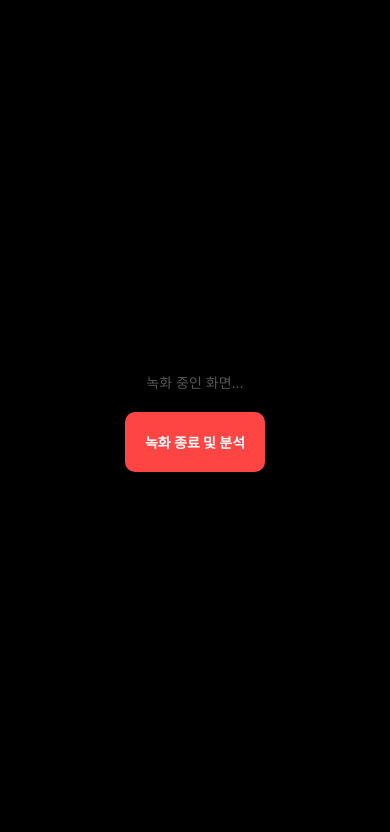
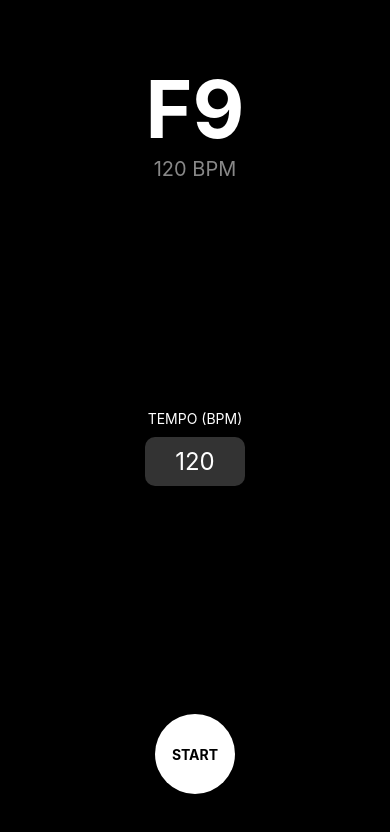
Before and after one commit to Samkimtp/iROOM-MVP, a React Native app: screen / in a window 390 px wide. Shown: the top 832 px of the page. Built offline with nearby package versions, Linux system fonts and the light colour scheme.

Commit message:
feat: 시각적 메트로놈(Visual Pulse) 및 BPM 설정 기능 구현

```diff
--- a/App.js
+++ b/App.js
@@ -1,79 +1,69 @@
-import React, { useState } from 'react';
-import { View, Text, StyleSheet, TouchableOpacity, ImageBackground } from 'react-native';
+import React, { useState, useEffect } from 'react';
+import { View, Text, StyleSheet, TouchableOpacity, TextInput } from 'react-native';
 
 const App = () => {
-  const [showResult, setShowResult] = useState(false);
+  const [isRecording, setIsRecording] = useState(false);
+  const [bpm, setBpm] = useState('120');
+  const [flash, setFlash] = useState(false);
 
-  // 연주 종료 후 보여줄 가짜 데이터 (나중에 실제 데이터로 연결될 부분)
-  const resultData = {
-    playTime: "05:01",
-    pitchAccuracy: "92%",
-    rhythmStability: "88%",
-    date: "2026. 4. 29. 오전 9:10"
-  };
+  // 시각적 메트로놈 효과 (BPM에 맞춰 화면 깜빡임)
+  useEffect(() => {
+    let interval;
+    if (isRecording) {
+      const msPerBeat = 60000 / parseInt(bpm);
+      interval = setInterval(() => {
+        setFlash(true);
+        setTimeout(() => setFlash(false), 100); // 0.1초 동안 노란색 테두리
+      }, msPerBeat);
+    }
+    return () => clearInterval(interval);
+  }, [isRecording, bpm]);
 
   return (
-    <View style={styles.container}>
-      {!showResult ? (
-        /* --- 녹화 화면 --- */
-        <View style={styles.fullScreen}>
-          <Text style={styles.guideText}>녹화 중인 화면...</Text>
-          <TouchableOpacity
-            style={styles.stopButton}
-            onPress={() => setShowResult(true)}
-          >
-            <Text style={styles.buttonText}>녹화 종료 및 분석</Text>
-          </TouchableOpacity>
-        </View>
-      ) : (
-        /* --- 결과 요약 화면 (사진 2 스타일) --- */
-        <View style={styles.fullScreen}>
-          <View style={styles.resultOverlay}>
-            <Text style={styles.prTitle}>NEW PR</Text>
+    <View style={[styles.container, flash && styles.flashBorder]}>
+      {/* 상단: 튜너 및 상태 표시 */}
+      <View style={styles.header}>
+        <Text style={styles.noteText}>F9</Text>
+        <Text style={styles.subText}>{bpm} BPM</Text>
+      </View>
 
-            <View style={styles.statsContainer}>
-              <View style={styles.statLine}>
-                <Text style={styles.statValue}>{resultData.playTime}</Text>
-                <Text style={styles.statLabel}>거리(실제 연주 시간)</Text>
-              </View>
-              <View style={styles.statLine}>
-                <Text style={styles.statValue}>{resultData.pitchAccuracy}</Text>
-                <Text style={styles.statLabel}>음정 정확도</Text>
-              </View>
-              <View style={styles.statLine}>
-                <Text style={styles.statValue}>{resultData.rhythmStability}</Text>
-                <Text style={styles.statLabel}>박자 안정감</Text>
-              </View>
-              <Text style={styles.dateText}>{resultData.date}</Text>
-            </View>
-          </View>
+      {/* 중앙: 메트로놈 설정 영역 */}
+      <View style={styles.configArea}>
+        <Text style={styles.label}>TEMPO (BPM)</Text>
+        <TextInput
+          style={styles.input}
+          value={bpm}
+          onChangeText={setBpm}
+          keyboardType="numeric"
+        />
+      </View>
 
-          <TouchableOpacity
-            style={styles.saveButton}
-            onPress={() => setShowResult(false)}
-          >
-            <Text style={styles.buttonText}>영상 저장 및 공유</Text>
-          </TouchableOpacity>
-        </View>
-      )}
+      {/* 하단: 컨트롤 버튼 */}
+      <View style={styles.footer}>
+        <TouchableOpacity
+          style={[styles.recButton, isRecording && styles.recording]}
+          onPress={() => setIsRecording(!isRecording)}
+        >
+          <Text style={styles.buttonText}>{isRecording ? "STOP" : "START"}</Text>
+        </TouchableOpacity>
+      </View>
     </View>
   );
 };
 
 const styles = StyleSheet.create({
-  container: { flex: 1, backgroundColor: '#000' },
-  fullScreen: { flex: 1, justifyContent: 'center', alignItems: 'center' },
-  resultOverlay: { width: '90%', padding: 20, backgroundColor: 'rgba(0,0,0,0.6)', borderRadius: 15 },
-  prTitle: { fontSize: 80, fontWeight: '900', color: '#fff', fontStyle: 'italic', marginBottom: 20 },
-  statsContainer: { alignSelf: 'flex-end' },
-  statLine: { alignItems: 'flex-end', marginBottom: 15 },
-  statValue: { fontSize: 32, color: '#fff', fontWeight: 'bold' },
-  statLabel: { fontSize: 14, color: '#ccc' },
-  dateText: { color: '#888', marginTop: 10 },
-  stopButton: { padding: 20, backgroundColor: '#ff4444', borderRadius: 10 },
-  saveButton: { marginTop: 30, padding: 20, backgroundColor: '#007AFF', borderRadius: 10 },
-  buttonText: { color: '#fff', fontWeight: 'bold' },
-  guideText: { color: '#555', marginBottom: 20 }
+  container: { flex: 1, backgroundColor: '#000', borderWeight: 10, borderColor: 'transparent' },
+  flashBorder: { borderColor: '#FFD700', borderWidth: 10 }, // 박자에 맞춰 노란색 테두리
+  header: { marginTop: 60, alignItems: 'center' },
+  noteText: { fontSize: 80, color: '#fff', fontWeight: 'bold' },
+  subText: { color: '#888', fontSize: 20 },
+  configArea: { flex: 1, justifyContent: 'center', alignItems: 'center' },
+  label: { color: '#fff', marginBottom: 10 },
+  input: { backgroundColor: '#333', color: '#fff', width: 100, textAlign: 'center', fontSize: 24, borderRadius: 10, padding: 10 },
+  footer: { marginBottom: 50, alignItems: 'center' },
+  recButton: { width: 80, height: 80, borderRadius: 40, backgroundColor: '#fff', justifyContent: 'center', alignItems: 'center' },
+  recording: { backgroundColor: '#ff4444' },
+  buttonText: { fontWeight: 'bold' }
 });
 
 export default App;
```
